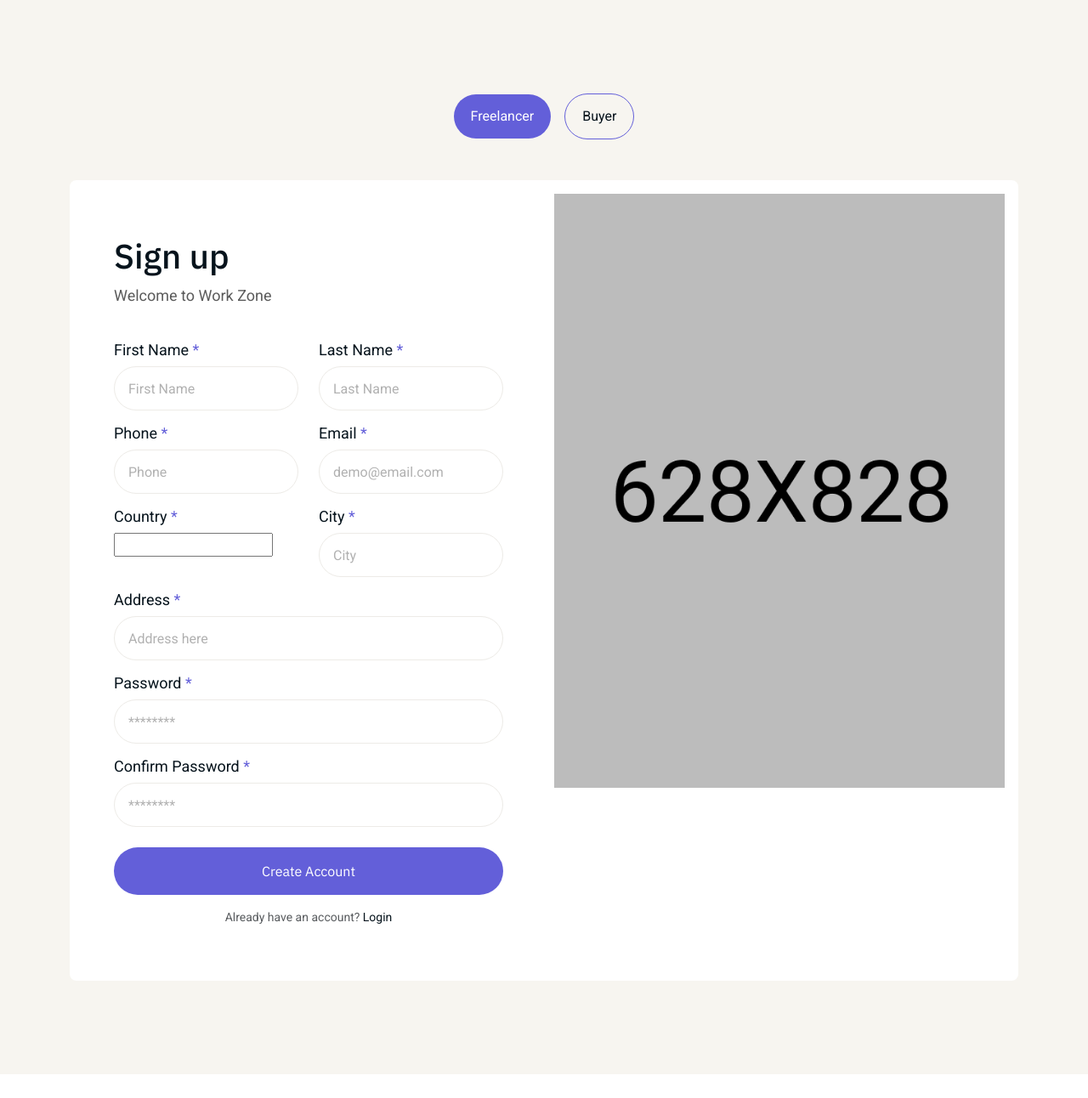
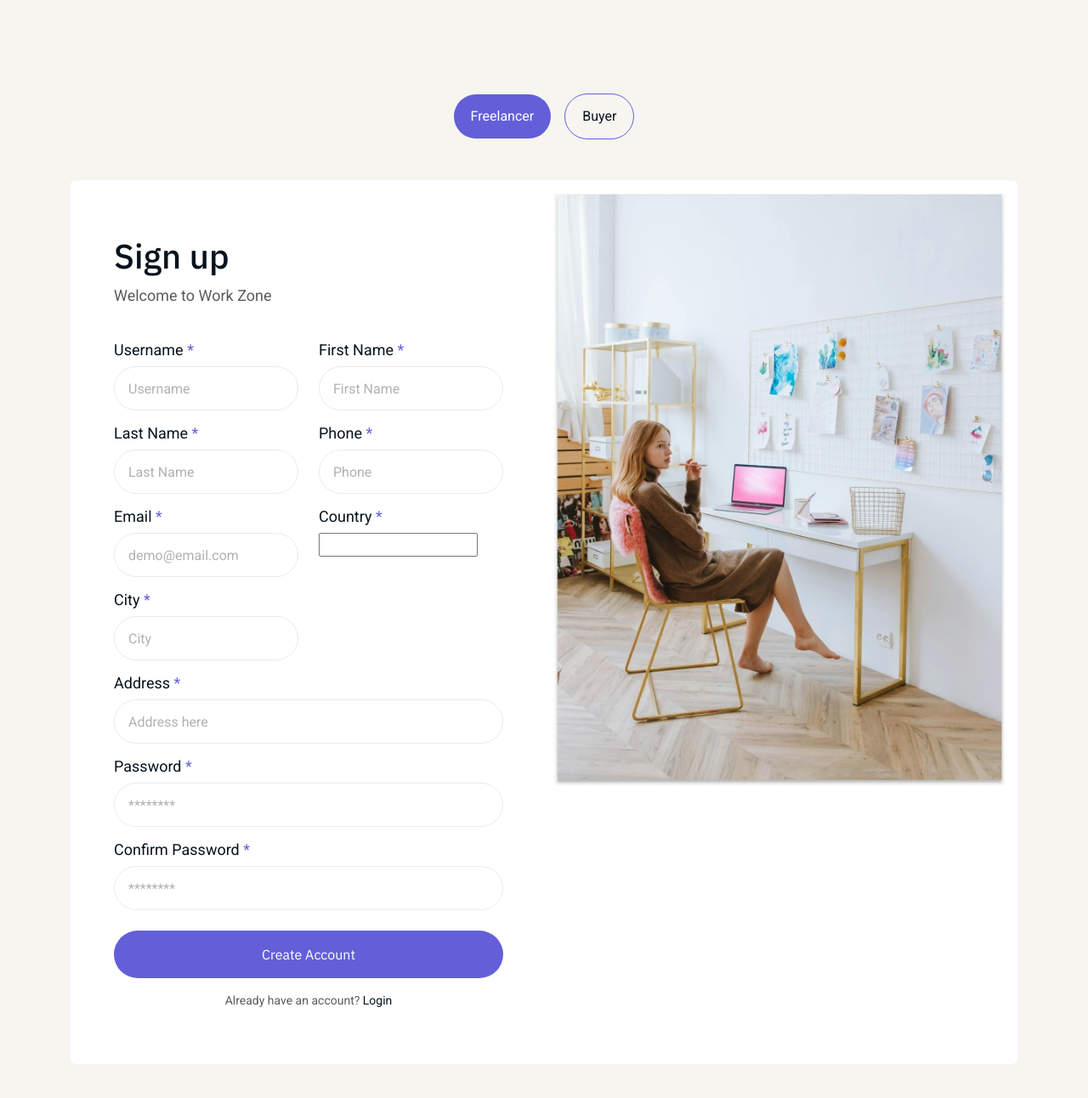
Before and after one commit to OscarMURA/NexTask-Marketplace-and-Freelancer-App, a Django app: page /users/signup/freelancer/ in a window 1280 px wide. Shown: the top 1292 px of the page at 85% size. Before the commit the page ends 1264 px from the top, so only its background shows below. Run offline with Django 5.2, Linux system fonts and the light colour scheme; some libraries are stand-ins or nearby versions.

Commit message:
Add input username

```diff
--- a/Users/templates/Users/freelancer_signup.html
+++ b/Users/templates/Users/freelancer_signup.html
@@ -50,6 +50,10 @@
                 <div class="form-container">
                     <div class="row gy-3">
                         <div class="form-input col-lg-6">
+                            <label for="username" class="form-label">Username <span class="text-lime-300">*</span></label>
+                            <input type="text" id="username" name="username" placeholder="Username" class="form-control shadow-none" required />
+                        </div>
+                        <div class="form-input col-lg-6">
                             <label for="first_name" class="form-label">First Name <span class="text-lime-300">*</span></label>
                             <input type="text" id="first_name" name="first_name" placeholder="First Name" class="form-control shadow-none" required />
                         </div>
@@ -93,6 +97,7 @@
                 </div>
             </form>
 
+
               <div class="mt-3">
                 <p class="text-center form-text">
                     <!-- Login URL Colocar -->
@@ -103,7 +108,7 @@
             <div class="col-lg-6">
               <div class="login-img">
                 <img
-                  src="{% static 'img/others/1.png' %}"
+                  src="{% static 'img/others/singup.png' %}"
                   class="img-fluid w-100"
                   alt="Signup Image" />
               </div>
```
Also changed, not shown: static/img/others/1.png (deleted), static/img/others/singup.png (added).
